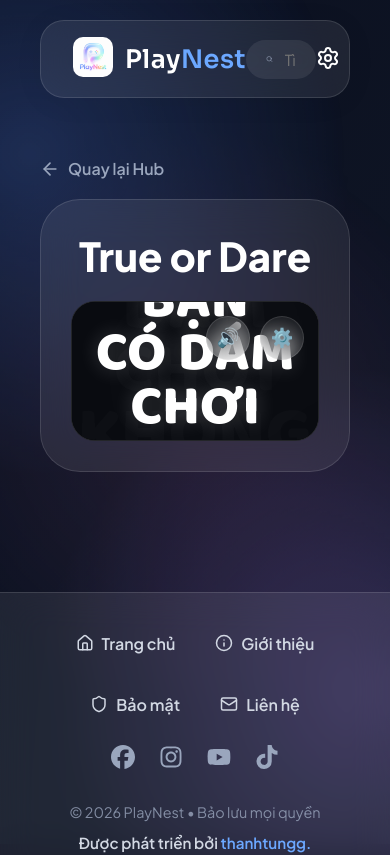
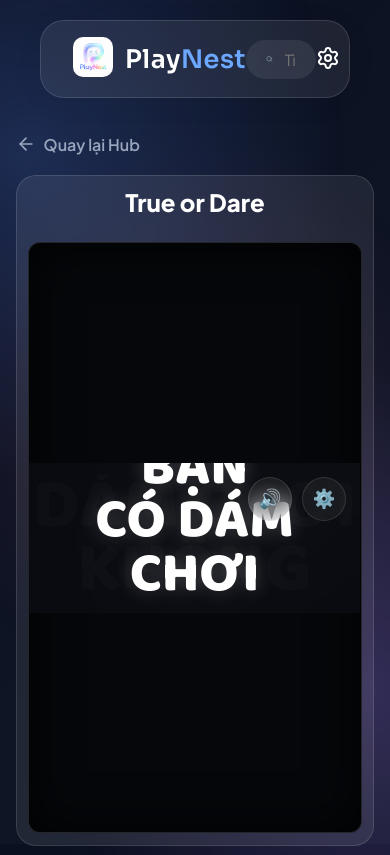
Before and after one commit to trevorthanhtung/ludorahub, a React (Vite) app: page /game/g1 in a window 390 px wide. Shown: the top 855 px of the page. Built offline with nearby package versions, Linux system fonts and the light colour scheme; no server answers.

Commit message:
style(game-detail): optimize layout for mobile by using clamp for paddings and dynamic height for game canvas

```diff
--- a/src/pages/GameDetail.jsx
+++ b/src/pages/GameDetail.jsx
@@ -21,7 +21,14 @@ export default function GameDetail() {
       animate={{ opacity: 1, y: 0 }}
       exit={{ opacity: 0, y: -20 }}
       transition={{ type: 'spring', damping: 20, stiffness: 100 }}
-      style={{ padding: '40px', maxWidth: '1200px', margin: '0 auto', height: '100%' }}
+      style={{
+        padding: 'clamp(15px, 4vw, 40px)',
+        maxWidth: '1200px',
+        margin: '0 auto',
+        height: '100%',
+        display: 'flex',
+        flexDirection: 'column'
+      }}
     >
       <Link to="/" style={{
         display: 'inline-flex',
@@ -30,7 +37,8 @@ export default function GameDetail() {
         color: 'var(--text-subtext)',
         marginBottom: '20px',
         fontWeight: 600,
-        transition: 'color 0.2s'
+        transition: 'color 0.2s',
+        alignSelf: 'flex-start'
       }}
       onMouseOver={(e) => e.currentTarget.style.color = 'var(--accent-blue)'}
       onMouseOut={(e) => e.currentTarget.style.color = 'var(--text-subtext)'}
@@ -41,20 +49,29 @@ export default function GameDetail() {
       <div style={{
         background: 'var(--glass-bg)',
         border: '1px solid var(--glass-border)',
-        borderRadius: '40px',
-        padding: '30px',
+        borderRadius: 'clamp(20px, 4vw, 40px)',
+        padding: 'clamp(10px, 3vw, 30px)',
         textAlign: 'center',
         backdropFilter: 'blur(20px)',
+        display: 'flex',
+        flexDirection: 'column',
+        flex: 1
       }}>
-        <h1 style={{ fontSize: '2.5rem', fontWeight: 800, marginBottom: '10px' }}>
+        <h1 style={{
+          fontSize: 'clamp(1.5rem, 5vw, 2.5rem)',
+          fontWeight: 800,
+          marginBottom: '10px'
+        }}>
           {game ? game.title : (lang === 'vi' ? 'Đang phát triển' : 'Coming Soon')}
         </h1>
 
         {/* Game Canvas / Iframe */}
         <div style={{
           background: '#05070a',
-          borderRadius: '24px',
-          aspectRatio: '16/9',
+          borderRadius: 'clamp(12px, 3vw, 24px)',
+          width: '100%',
+          flex: 1,
+          minHeight: 'min(70vh, 600px)',
           display: 'flex',
           flexDirection: 'column',
           alignItems: 'center',
@@ -63,7 +80,7 @@ export default function GameDetail() {
           border: '1px solid var(--glass-border)',
           boxShadow: 'inset 0 0 50px rgba(0,0,0,0.8)',
           overflow: 'hidden',
-          marginTop: '20px'
+          marginTop: '15px'
         }}>
           {game && game.url ? (
             <iframe
```
